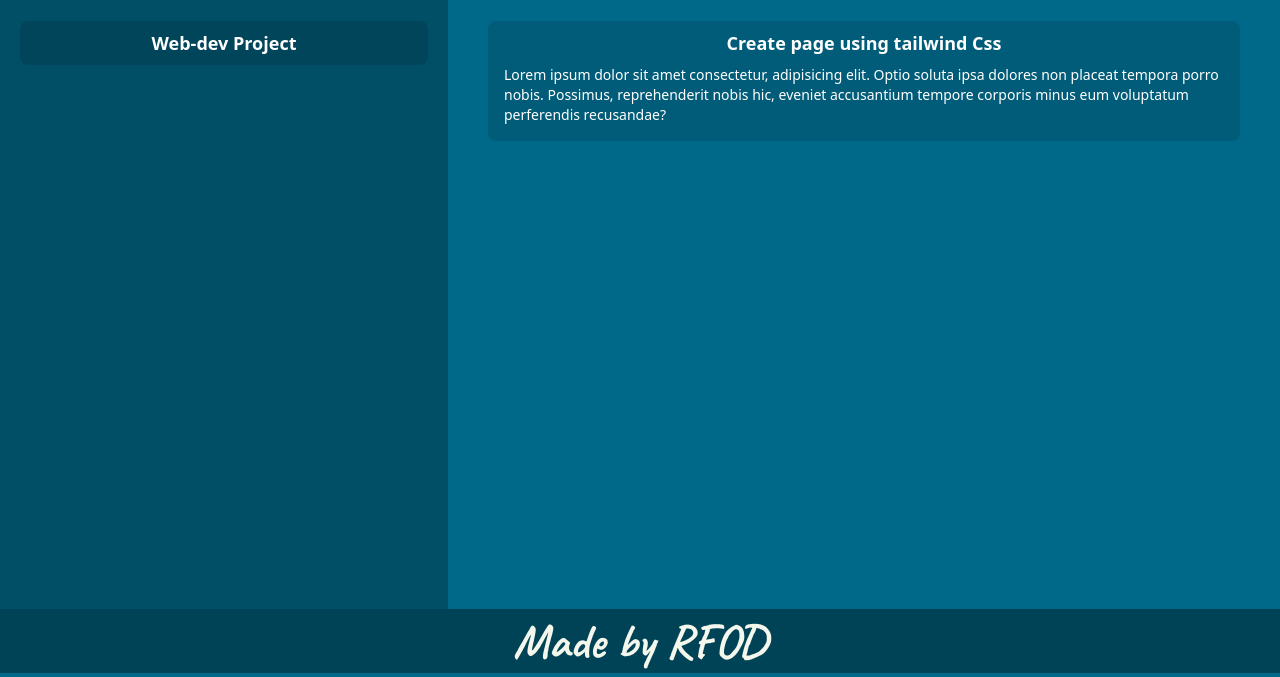
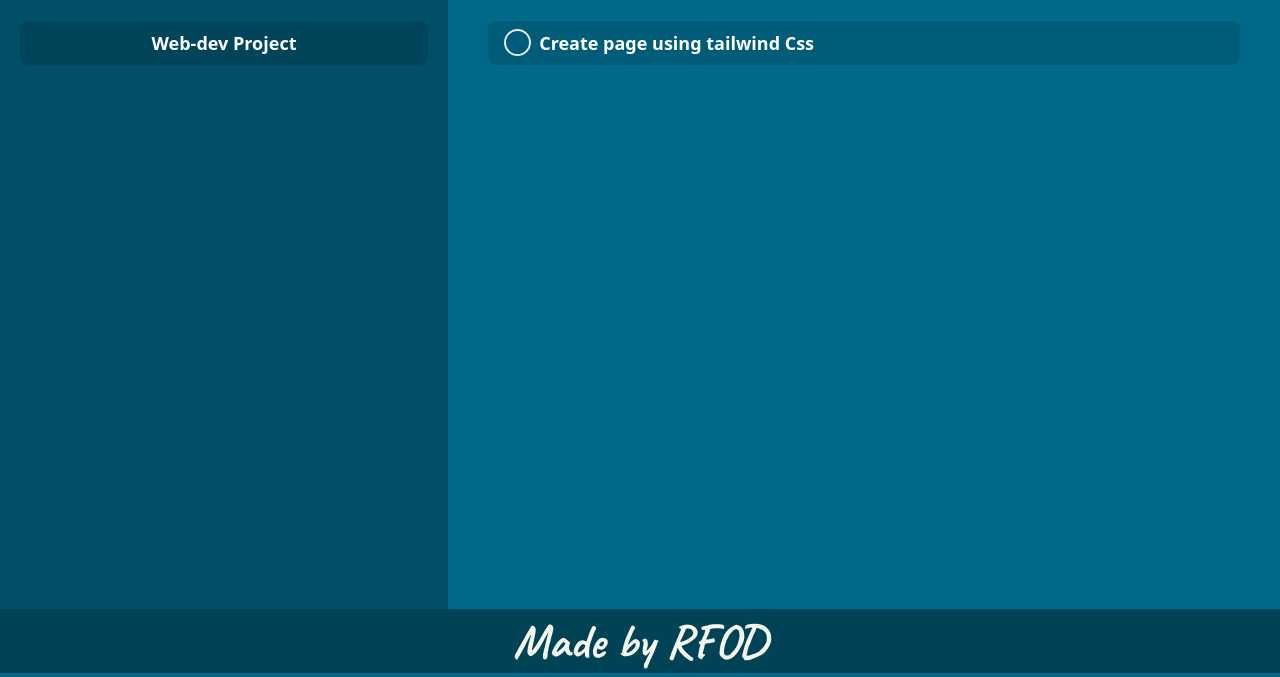
Before and after one commit to RFOD/Todo, a website: page index.html in a window 1280 px wide. Shown: the part 159-836 px from the top of the page. Drawn offline with Linux system fonts and the light colour scheme.

Commit message:
Added checkbox for List Tasks

```diff
--- a/index.html
+++ b/index.html
@@ -32,11 +32,12 @@
                 <div class="mb-6 w-24 h-8 bg-green-600 rounded-md text-lg flex justify-center items-center hover:opacity-80">Add Task</div>
                 <div class="mb-6 w-32 h-8 bg-red-700 rounded-md text-lg flex justify-center items-center hover:opacity-80">Delete Task</div>
             </div>
-            <div data-index class="flex flex-col justify-center items-center bg-[#00000020] p-2 rounded-lg mb-2 hover:bg-[#00000030]">
-                <h2 class="font-semibold text-white text-lg" data-title>
-                    Create page using tailwind Css
-                </h2>
-                <p class="text-sm font-thin m-2">
+            <div data-index class="flex flex-col justify-center bg-[#00000020] p-2 rounded-lg mb-2 hover:bg-[#00000030]">
+                <div class="flex">
+                    <div class="w-[1.7rem] h-[1.7rem] border-2 rounded-[50%] relative right-2 ml-4"></div>
+                    <h2 class="font-semibold text-white text-lg" data-title>Create page using tailwind Css</h2>
+                </div>
+                <p class="text-sm font-thin m-2 mt-4 hidden">
                     Lorem ipsum dolor sit amet consectetur, adipisicing elit. Optio soluta ipsa dolores non placeat tempora porro nobis. Possimus, reprehenderit nobis hic, eveniet accusantium tempore corporis minus eum voluptatum perferendis recusandae?
                 </p>
             </div>
```
Also changed, not shown: src/output.css.
